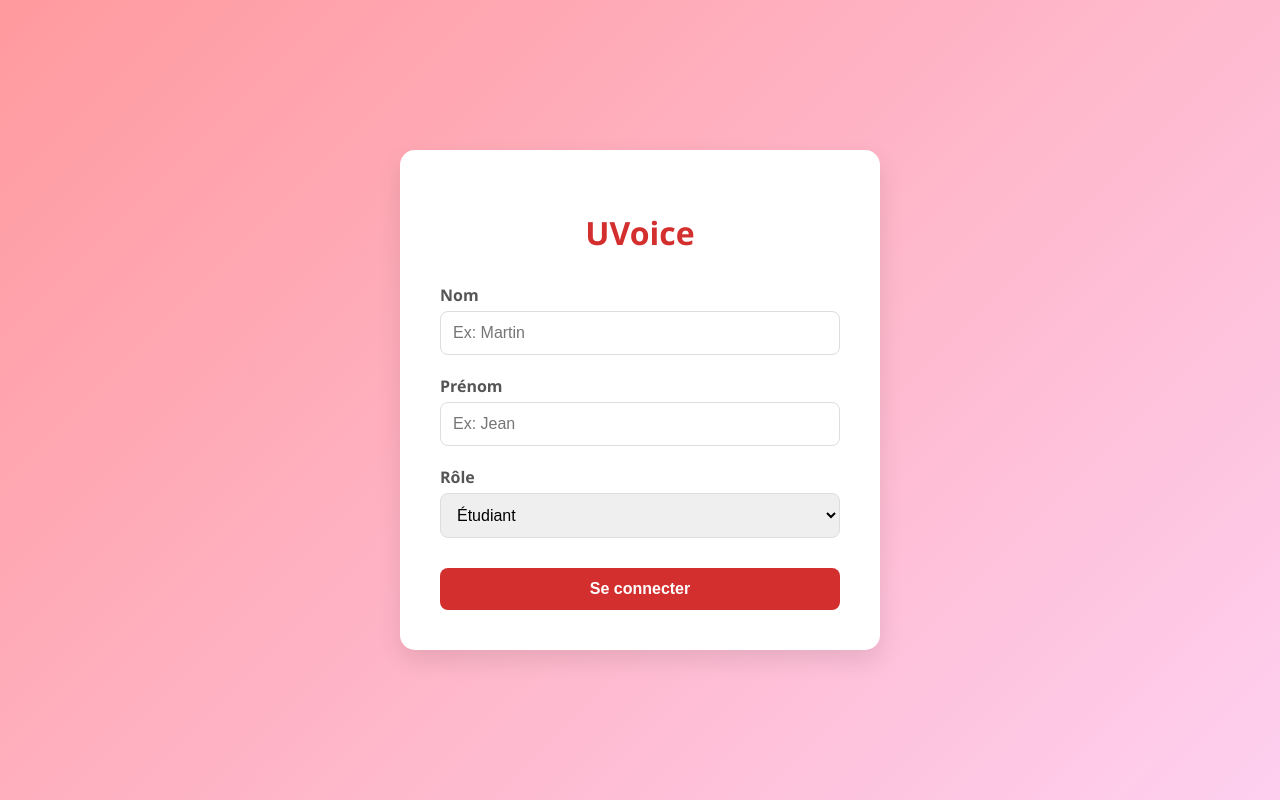
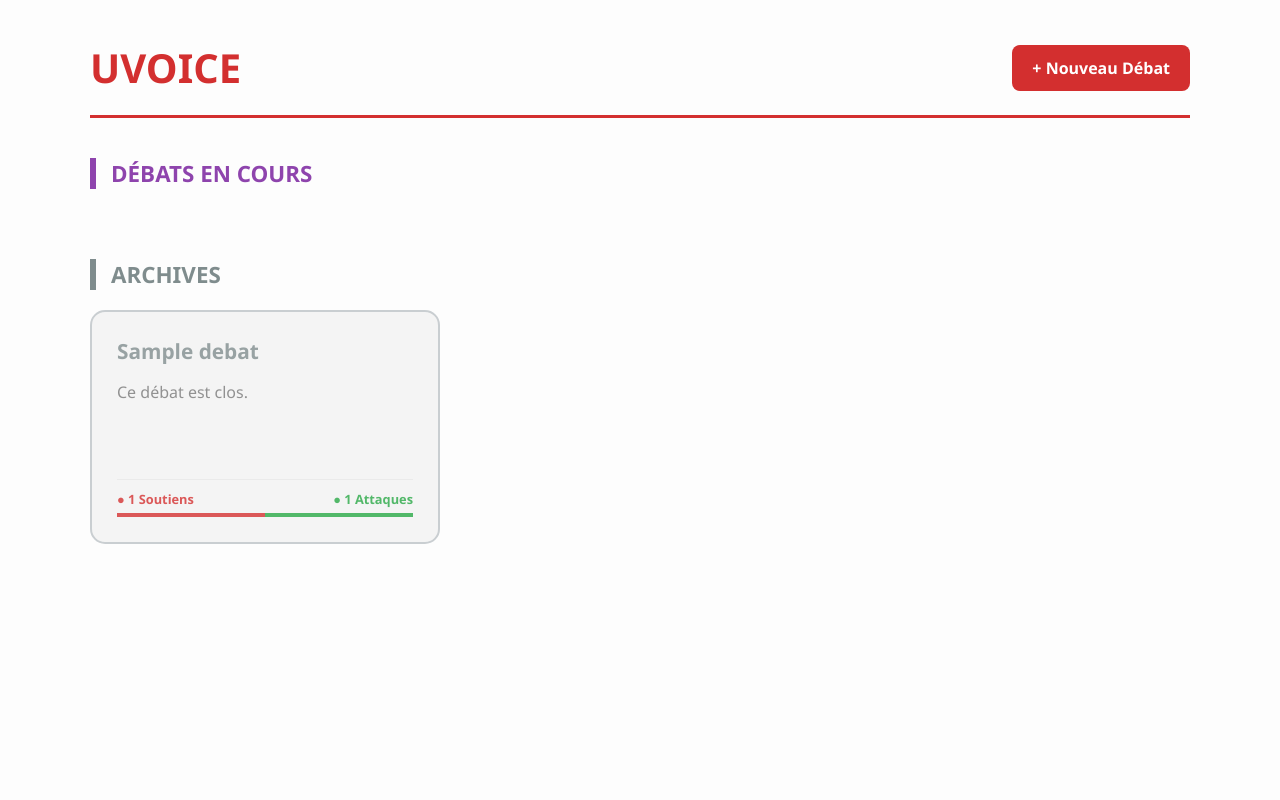
Before and after one commit to nadineiyapri/plateforme_de_d-liberation, a Python web app: template templates/index.html in a window 1280 px wide. Run offline with Jinja, Linux system fonts and the light colour scheme; the template is opened without the code that fills it: most values are stand-ins (such as "Sample title", 1, 10 or a date in 2020).

Commit message:
Mise à jour  index.html

```diff
--- a/templates/index.html
+++ b/templates/index.html
@@ -2,86 +2,125 @@
 <html lang="fr">
 <head>
     <meta charset="UTF-8">
-    <title>UVoice - Connexion</title>
+    <title>UVoice - Accueil</title>
     <style>
-        body {
-            margin: 0;
-            padding: 0;
-            height: 100vh;
-            display: flex;
-            justify-content: center;
-            align-items: center;
-            font-family: 'Segoe UI', Tahoma, Geneva, Verdana, sans-serif;
-            /* Fond rouge fondu clair (dégradé) */
-            background: linear-gradient(135deg, #ff9a9e 0%, #fecfef 99%, #fecfef 100%);
-        }
-
-        .login-card {
-            background: white;
-            padding: 40px;
-            border-radius: 15px;
-            box-shadow: 0 10px 25px rgba(0,0,0,0.1);
-            width: 100%;
-            max-width: 400px;
-            text-align: center;
-        }
-
-        h1 { color: #d32f2f; margin-bottom: 30px; }
-
-        .form-group { margin-bottom: 20px; text-align: left; }
-
-        label { display: block; margin-bottom: 5px; font-weight: bold; color: #555; }
-
-        input, select {
-            width: 100%;
-            padding: 12px;
-            border: 1px solid #ddd;
-            border-radius: 8px;
-            box-sizing: border-box; /* Important pour que le padding ne dépasse pas */
-            font-size: 16px;
-        }
-
-        button {
-            width: 100%;
-            padding: 12px;
-            background-color: #d32f2f;
-            color: white;
-            border: none;
-            border-radius: 8px;
-            font-size: 16px;
-            font-weight: bold;
-            cursor: pointer;
-            transition: background 0.3s;
-            margin-top: 10px;
-        }
-
-        button:hover { background-color: #b71c1c; }
+        body { font-family: 'Segoe UI', sans-serif; background: #fdfdfd; margin: 0; padding: 20px; }
+        .container { max-width: 1100px; margin: auto; }
+        .header { display: flex; justify-content: space-between; align-items: center; padding: 20px 0; border-bottom: 3px solid #d32f2f; margin-bottom: 30px; }
+        h1 { color: #d32f2f; margin: 0; text-transform: uppercase; font-size: 2.5em; }
+        .btn-creer { background: #d32f2f; color: white; padding: 12px 20px; border-radius: 8px; text-decoration: none; font-weight: bold; border: none; cursor: pointer; }
+        .admin-box { background: #fff5f5; padding: 25px; border-radius: 12px; border: 1px solid #d32f2f; margin-bottom: 40px; }
+        .theme-tag { background: white; padding: 5px 12px; border-radius: 6px; border: 1px solid #ddd; display: flex; align-items: center; gap: 8px; font-size: 14px; }
+        .section-title { margin-top: 40px; font-size: 1.4em; text-transform: uppercase; border-left: 6px solid; padding-left: 15px; font-weight: bold; margin-bottom: 20px; }
+        .title-violet { color: #8e44ad; border-left-color: #8e44ad; }
+        .title-gris { color: #7f8c8d; border-left-color: #7f8c8d; }
+        .grid { display: grid; grid-template-columns: repeat(auto-fill, minmax(320px, 1fr)); gap: 25px; margin-bottom: 50px; }
+        .card { padding: 25px; border-radius: 15px; transition: 0.3s; display: flex; flex-direction: column; justify-content: space-between; min-height: 180px; }
+        .card-ouvert { background: #f5f0ff; border: 2px solid #8e44ad; }
+        .card-ouvert .debat-link { color: #8e44ad; text-decoration: none; font-weight: bold; font-size: 1.3em; }
+        .card-ferme { background: #f2f2f2; border: 2px solid #bdc3c7; opacity: 0.8; }
+        .card-ferme .debat-link { color: #7f8c8d; text-decoration: none; font-weight: bold; font-size: 1.3em; }
+        .btn-supprimer { background: white; color: #d32f2f; border: 1px solid #d32f2f; padding: 6px 12px; border-radius: 6px; cursor: pointer; font-size: 11px; font-weight: bold; }
     </style>
 </head>
 <body>
+<div class="container">
+    <div class="header">
+        <h1>UVoice</h1>
+        <a href="/creer_debat" class="btn-creer">+ Nouveau Débat</a>
+    </div>
 
-<div class="login-card">
-    <h1>UVoice</h1>
-    <form action="/" method="POST">
-        <div class="form-group">
-            <label>Nom</label>
-            <input type="text" name="nom" placeholder="Ex: Martin" required>
+    {% if user.role == 'admin' %}
+    <div class="admin-box">
+        <h3 style="color:#d32f2f; margin-top:0;">Gestion des Thèmes</h3>
+        <form action="/ajouter_theme" method="POST" style="display:flex; gap:10px; margin-bottom:20px;">
+            <input type="text" name="nom_theme" placeholder="Nom du nouveau thème" required style="flex-grow:1; padding:12px; border-radius:8px; border:1px solid #ddd;">
+            <button type="submit" class="btn-creer">Ajouter</button>
+        </form>
+        <div style="display:flex; flex-wrap:wrap; gap:10px;">
+            {% for t in themes %}
+            <div class="theme-tag">
+                <strong>{{ t.nom_theme }}</strong>
+                <form action="/supprimer_theme/{{ t.id_theme }}" method="POST" style="margin:0;">
+                    <button type="submit" style="color:#d32f2f; border:none; background:none; cursor:pointer; font-size:16px; font-weight:bold;">×</button>
+                </form>
+            </div>
+            {% endfor %}
         </div>
-        <div class="form-group">
-            <label>Prénom</label>
-            <input type="text" name="prenom" placeholder="Ex: Jean" required>
-        </div>
-        <div class="form-group">
-            <label>Rôle</label>
-            <select name="role">
-                <option value="etudiant">Étudiant</option>
-                <option value="prof">Professeur</option>
-                <option value="admin">Administrateur</option>
-            </select>
-        </div>
-        <button type="submit">Se connecter</button>
-    </form>
+    </div>
+    {% endif %}
+
+    <h2 class="section-title title-violet">Débats en cours</h2>
+    <div class="grid">
+        {% for d in debats %}
+            {% set est_clos = (d.statut != 'ouvert') or (d.date_limite and maintenant > d.date_limite) %}
+            {% if not est_clos %}
+            <div class="card card-ouvert">
+                <div>
+                    <div style="display:flex; justify-content:space-between; align-items: flex-start;">
+                        <a href="/debat/{{ d.id_debat }}" class="debat-link">{{ d.titre }}</a>
+                        {% if user.role == 'admin' %}
+                        <form action="{{ url_for('supprimer_debat', id_debat=d.id_debat) }}" method="POST">
+                            <button type="submit" class="btn-supprimer">Supprimer</button>
+                        </form>
+                        {% endif %}
+                    </div>
+                    <p style="color:#555;">{{ d.description[:100] }}...</p>
+                </div>
+
+                <div style="margin-top: 15px; border-top: 1px solid rgba(0,0,0,0.05); padding-top: 10px;">
+                    <div style="display: flex; justify-content: space-between; font-size: 0.8em; font-weight: bold;">
+                        <span style="color: #d32f2f;">● {{ d.nb_soutien }} Soutiens</span>
+                        <span style="color: #28a745;">● {{ d.nb_attaque }} Attaques</span>
+                    </div>
+                    {% set total = d.nb_soutien + d.nb_attaque %}
+                    {% if total > 0 %}
+                    <div style="width: 100%; background: #eee; height: 4px; border-radius: 2px; margin-top: 5px; display: flex;">
+                        <div style="width: {{ (d.nb_soutien / total * 100) }}%; background: #d32f2f; height: 100%;"></div>
+                        <div style="width: {{ (d.nb_attaque / total * 100) }}%; background: #28a745; height: 100%;"></div>
+                    </div>
+                    {% endif %}
+                </div>
+            </div>
+            {% endif %}
+        {% endfor %}
+    </div>
+
+    <h2 class="section-title title-gris">Archives</h2>
+    <div class="grid">
+        {% for d in debats %}
+            {% set est_clos = (d.statut != 'ouvert') or (d.date_limite and maintenant > d.date_limite) %}
+            {% if est_clos %}
+            <div class="card card-ferme">
+                <div>
+                    <div style="display:flex; justify-content:space-between; align-items: flex-start;">
+                        <a href="/debat/{{ d.id_debat }}" class="debat-link">{{ d.titre }}</a>
+                        {% if user.role == 'admin' %}
+                        <form action="{{ url_for('supprimer_debat', id_debat=d.id_debat) }}" method="POST">
+                            <button type="submit" class="btn-supprimer">Supprimer</button>
+                        </form>
+                        {% endif %}
+                    </div>
+                    <p style="color:#777;">Ce débat est clos.</p>
+                </div>
+
+                <div style="margin-top: 15px; border-top: 1px solid rgba(0,0,0,0.05); padding-top: 10px;">
+                    <div style="display: flex; justify-content: space-between; font-size: 0.8em; font-weight: bold;">
+                        <span style="color: #d32f2f;">● {{ d.nb_soutien }} Soutiens</span>
+                        <span style="color: #28a745;">● {{ d.nb_attaque }} Attaques</span>
+                    </div>
+                    {% set total = d.nb_soutien + d.nb_attaque %}
+                    {% if total > 0 %}
+                    <div style="width: 100%; background: #eee; height: 4px; border-radius: 2px; margin-top: 5px; display: flex;">
+                        <div style="width: {{ (d.nb_soutien / total * 100) }}%; background: #d32f2f; height: 100%;"></div>
+                        <div style="width: {{ (d.nb_attaque / total * 100) }}%; background: #28a745; height: 100%;"></div>
+                    </div>
+                    {% endif %}
+                </div>
+            </div>
+            {% endif %}
+        {% endfor %}
+    </div>
 </div>
-
 </body>
 </html>
```
